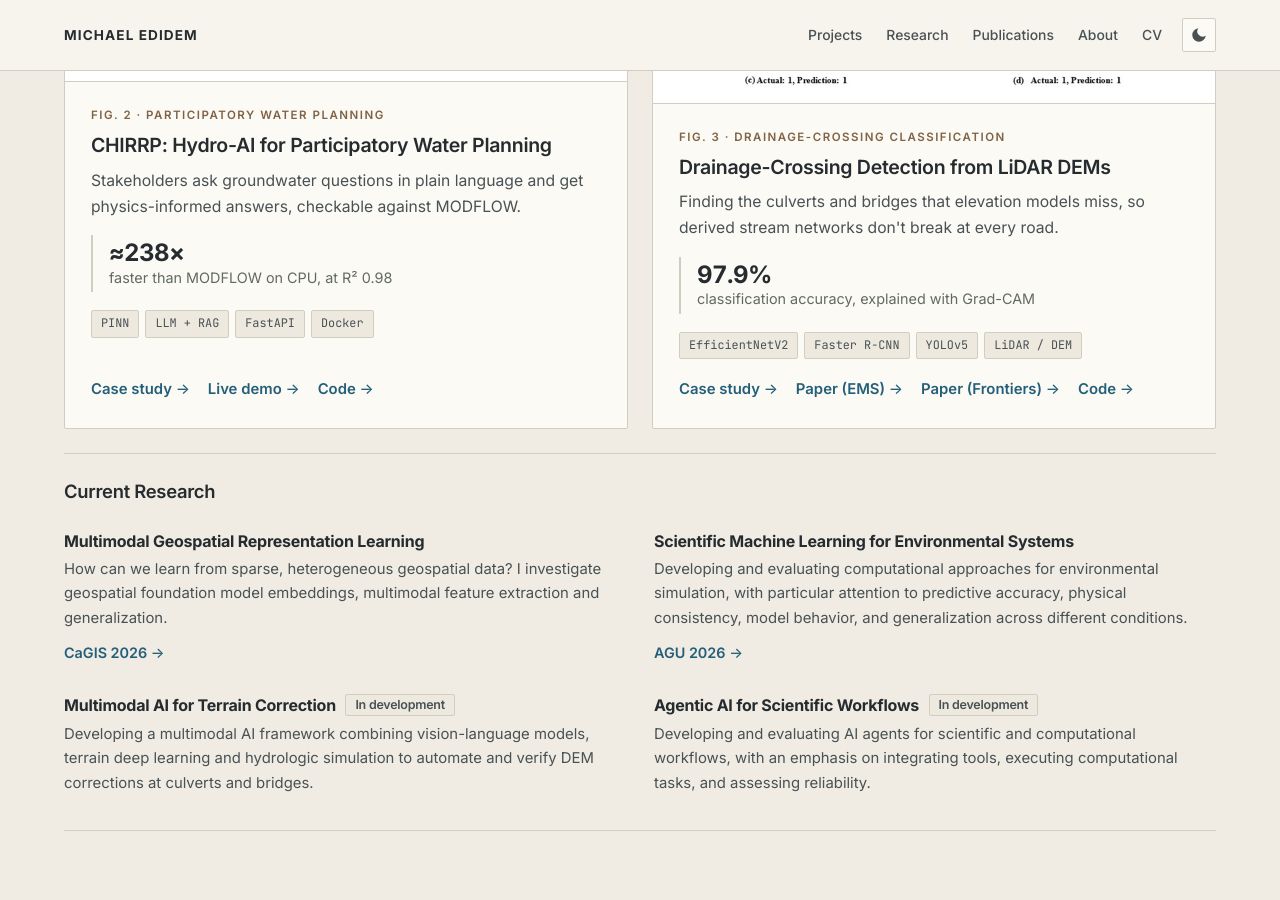
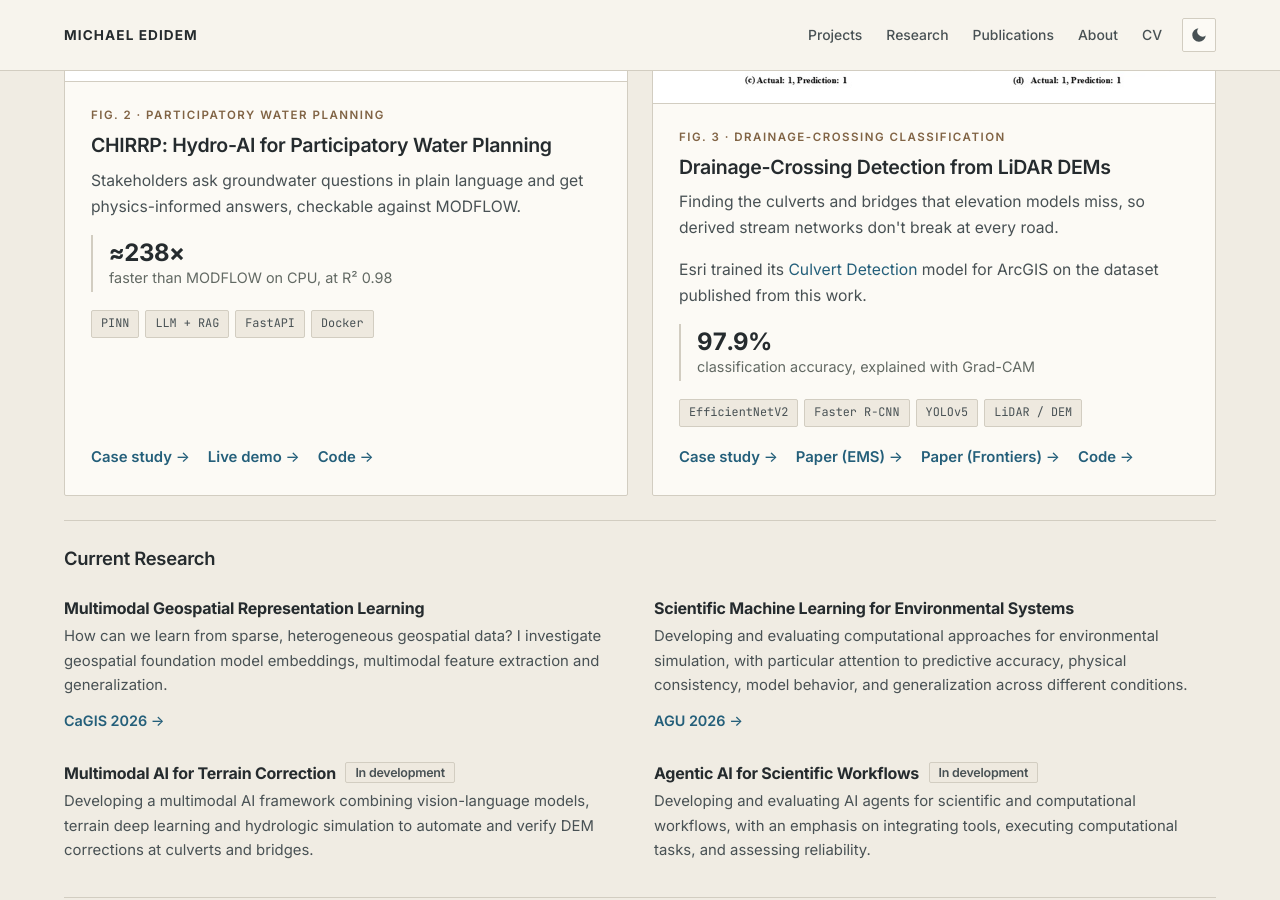
Before and after one commit to mikedidem/medidem, a Jekyll site: the page built from _pages/home.html, in a window 1280 px wide and 900 px high, scrolled down 2228 px. Built offline with Jekyll 4.4.1, drawn with Linux system fonts in a browser that asks for light colours.

Commit message:
Note Esri Culvert Detection model trained on published drainage crossing dataset

```diff
--- a/_pages/home.html
+++ b/_pages/home.html
@@ -107,6 +107,7 @@ title: ""
           <div class="project__kicker">Fig. 3 · Drainage-crossing classification</div>
           <h3><a href="{{ '/projects/drainage-crossing-detection/' | relative_url }}">Drainage-Crossing Detection from LiDAR DEMs</a></h3>
           <p>Finding the culverts and bridges that elevation models miss, so derived stream networks don't break at every road.</p>
+          <p>Esri trained its <a href="https://www.arcgis.com/home/item.html?id=3f4f36aeac9d4028853318edcdae89c8">Culvert Detection</a> model for ArcGIS on the dataset published from this work.</p>
           <div class="metric metric--inline"><div class="metric__value">97.9%</div><div class="metric__label">classification accuracy, explained with Grad-CAM</div></div>
           <ul class="tags"><li>EfficientNetV2</li><li>Faster R-CNN</li><li>YOLOv5</li><li>LiDAR / DEM</li></ul>
           <div class="links">
--- a/_pages/projects/drainage-crossing-detection.html
+++ b/_pages/projects/drainage-crossing-detection.html
@@ -52,7 +52,7 @@ description: "Deep-learning classification and detection of drainage crossings (
 
     <h2>Data</h2>
     <p>West Fork Big Blue Watershed, Nebraska: about 3,471 km² of mostly row-crop agriculture. The classification study uses 4,044 patches, balanced between crossing and non-crossing, with crossings digitized from aerial orthophotos. Each patch has five co-registered 1-m layers: HRDEM, curvature, positive openness, and TPI at two window sizes. A separate off-center test set checks that the model isn't just relying on crossings being centered.</p>
-    <p>The detection dataset is published: <a href="https://doi.org/10.6084/m9.figshare.25909453.v1">figshare, doi:10.6084/m9.figshare.25909453</a>.</p>
+    <p>The detection dataset is published: <a href="https://doi.org/10.6084/m9.figshare.25909453.v1">figshare, doi:10.6084/m9.figshare.25909453</a>. Esri used it to train the <a href="https://www.arcgis.com/home/item.html?id=3f4f36aeac9d4028853318edcdae89c8">Culvert Detection</a> pretrained model for ArcGIS.</p>
 
     <h2>Results</h2>
     <p>Classification test set (60/20/20 split), EfficientNetV2:</p>
```
